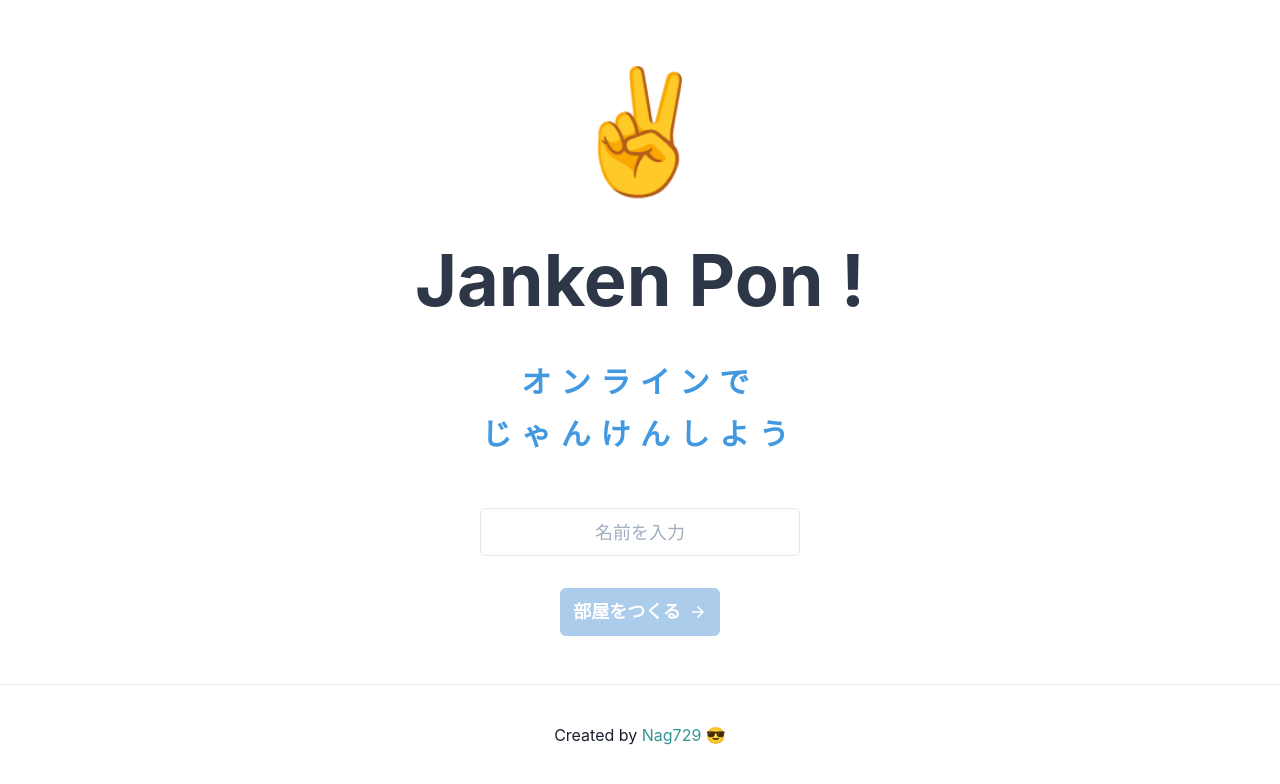
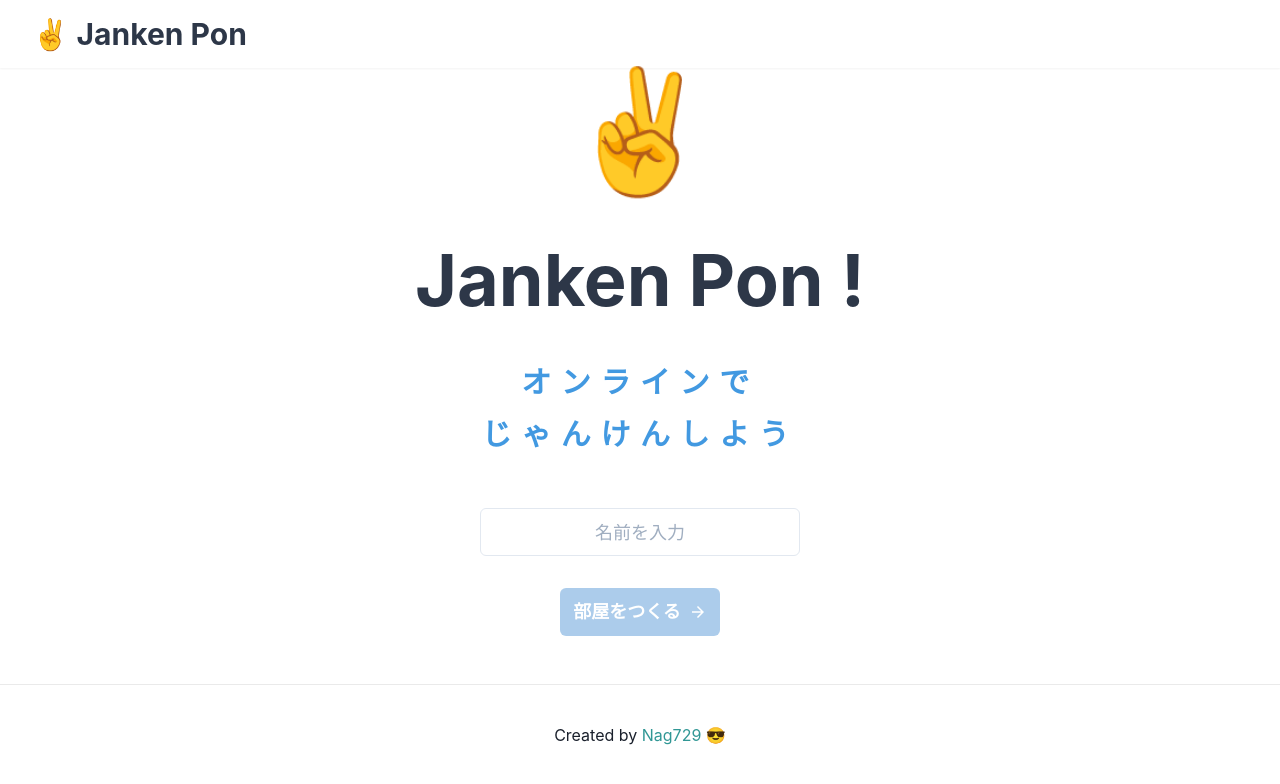
Before and after one commit to Nag729/janken-pon, a Next.js app: page / in a window 1280 px wide. Shown: the top 784 px of the page. Built offline with nearby package versions, Linux system fonts and the light colour scheme; no server answers.

Commit message:
add: header

```diff
--- a/components/projects/TheFooter.tsx
+++ b/components/projects/TheFooter.tsx
@@ -2,7 +2,7 @@ import { Link, Text } from "@chakra-ui/react";
 import React from "react";
 import styles from "../../styles/Home.module.css";
 
-export default function TheFooter() {
+export default function TheFooter(): JSX.Element {
   return (
     <footer className={styles.footer}>
       <Text className="footer-text">
--- /dev/null
+++ b/components/projects/TheHeader.tsx
@@ -0,0 +1,22 @@
+import { Box, Flex, Heading } from "@chakra-ui/react";
+
+// ref: https://zenn.dev/knjname/articles/20210105tryoutchakraui
+export default function TheHeader(): JSX.Element {
+  return (
+    <Flex
+      as="header"
+      position="fixed"
+      top={0}
+      width="full"
+      shadow="sm"
+      py={4}
+      px={8}
+    >
+      <Box>
+        <Heading size="lg" color="gray.700">
+          ✌️ Janken Pon
+        </Heading>
+      </Box>
+    </Flex>
+  );
+}
--- a/components/views/room/waiting/ShareLink.tsx
+++ b/components/views/room/waiting/ShareLink.tsx
@@ -8,7 +8,7 @@ type ShareLinkProps = {
 export default function ShareLink(props: ShareLinkProps): JSX.Element {
   return (
     <Box
-      my="8"
+      my="12"
       display="flex"
       flexDirection="column"
       gap="6"
--- a/components/views/room/waiting/StartRpsButton.tsx
+++ b/components/views/room/waiting/StartRpsButton.tsx
@@ -11,7 +11,7 @@ const MINIMUM_PLAYER_NUMBER = 2;
 
 export default function StartRpsButton(props: StartRpsProps): JSX.Element {
   return (
-    <Box w="320px" mt="10">
+    <Box my="12">
       <Button
         rightIcon={<ArrowForwardIcon />}
         colorScheme="blue"
--- a/pages/_app.tsx
+++ b/pages/_app.tsx
@@ -6,6 +6,7 @@ import NProgress from "nprogress";
 import "nprogress/nprogress.css";
 import * as React from "react";
 import TheFooter from "../components/projects/TheFooter";
+import TheHeader from "../components/projects/TheHeader";
 import { IsHostProvider } from "../context/isHostContext";
 import { SocketProvider } from "../context/socketContext";
 import "../styles/globals.css";
@@ -26,6 +27,9 @@ function App({ Component, pageProps }: AppProps) {
             <link rel="icon" href="/favicon.ico" />
           </Head>
 
+          {/* Header */}
+          <TheHeader />
+
           {/* main component */}
           <Component {...pageProps} />
 
```
